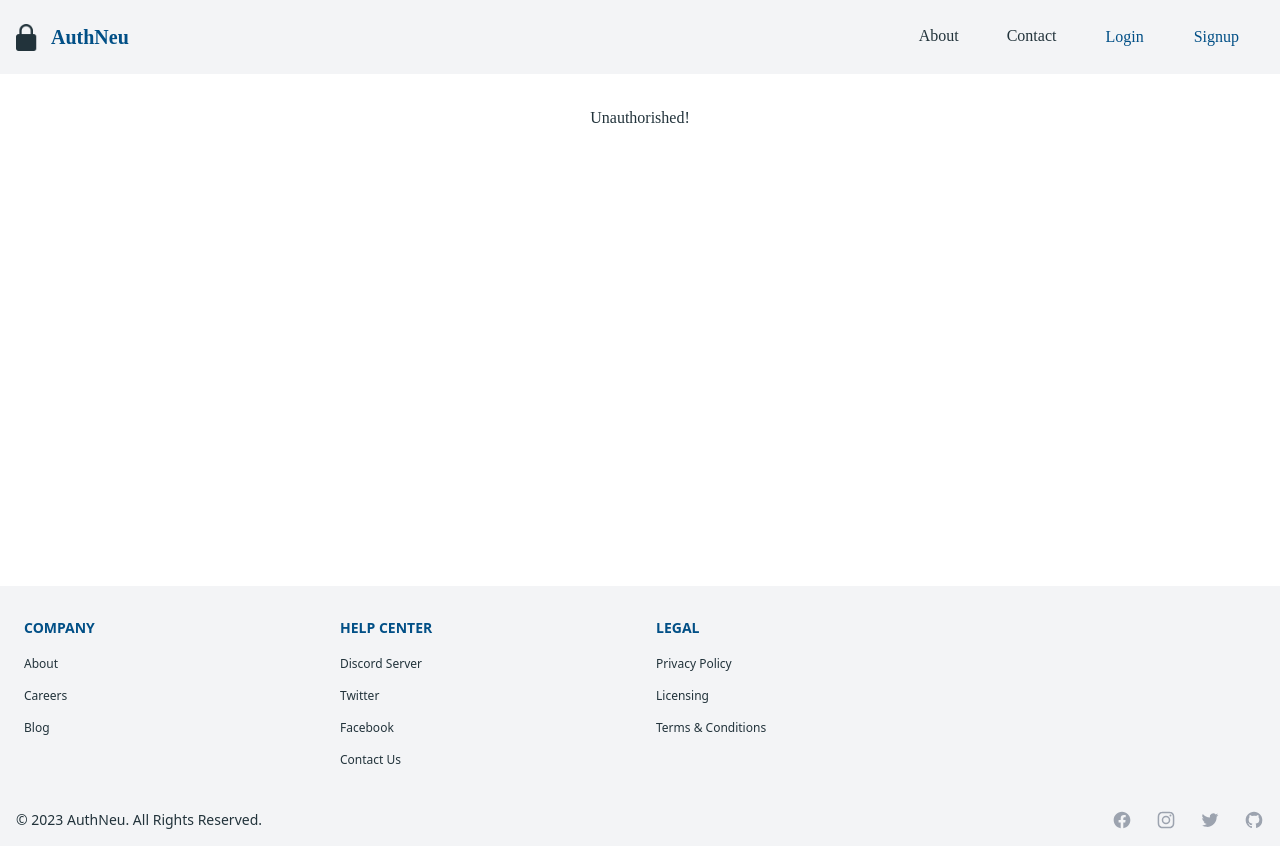
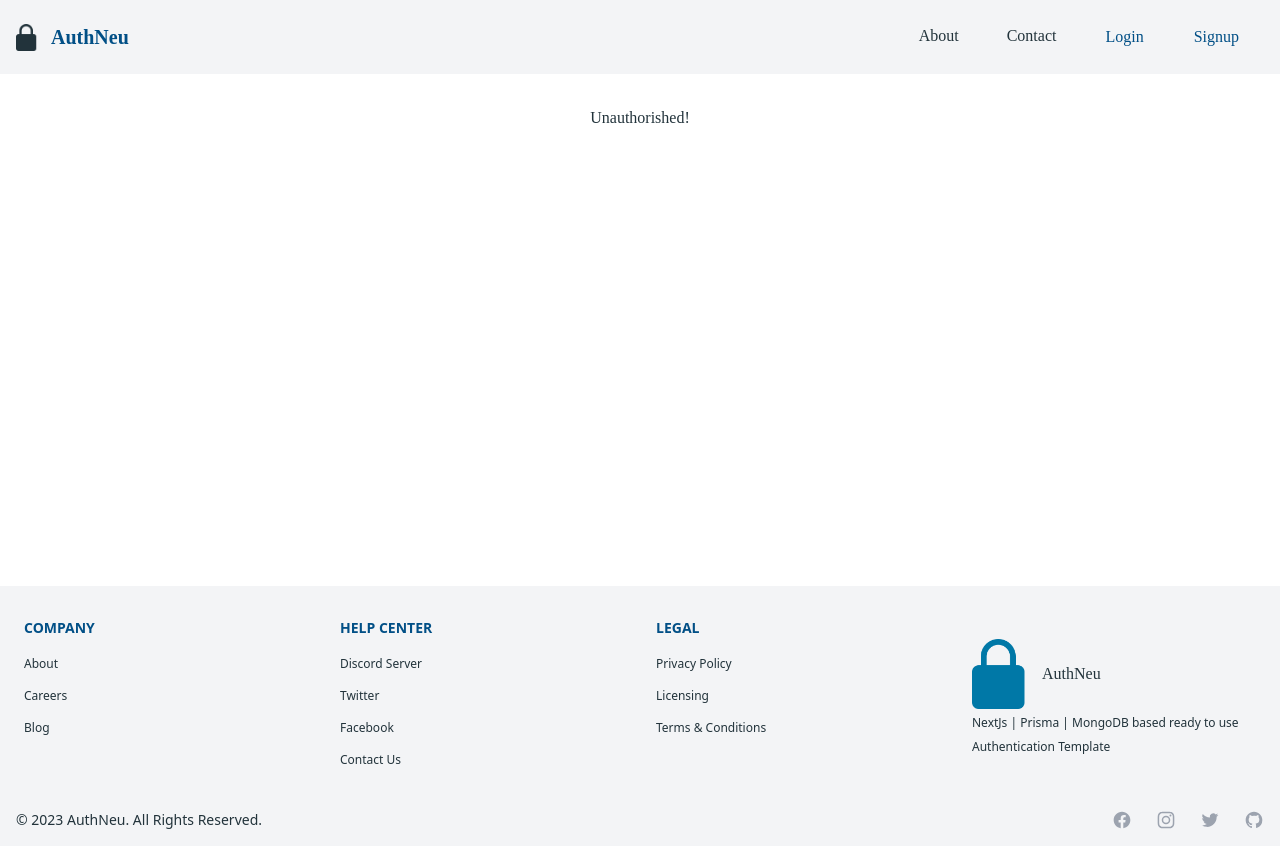
Before and after one commit to innovatorved/authneu, a Next.js app: page / in a window 1280 px wide. Built offline with nearby package versions, Linux system fonts and the light colour scheme; a web font is replaced by a local one.

Commit message:
logo added in footer

```diff
--- a/components/Footer.tsx
+++ b/components/Footer.tsx
@@ -2,9 +2,12 @@ import React from "react";
 import Link from "next/link";
 
 import { SOCIAL_URL, WEBSITE_LINK, APP_INFO } from "../environments/index";
+import Image from "next/image";
+
+import LockPrimaryImg from "../assets/images/lock-primary-100.png";
 
 export default function Footer() {
-  const { TITLE } = APP_INFO;
+  const { TITLE, DESCRIPTION } = APP_INFO;
   const { GITHUB_URL, INSTA_URL, FB_URL, TWITTER_URL, DISCORD_SERVER } =
     SOCIAL_URL;
   return (
@@ -101,6 +104,25 @@ export default function Footer() {
             </li>
           </ul>
         </div>
+        <div className="flex md:justify-center items-center ">
+          <div>
+            <div className="sm:flex sm:items-center">
+              <div className="max-w-[40px] sm:max-w-[70px]">
+                <Image
+                  src={LockPrimaryImg}
+                  className="cursor-pointer"
+                  width={70}
+                  height={70}
+                  alt="lock image"
+                />
+              </div>
+              <div className="font-primary text-secondary-300 hover:underline">
+                {TITLE}
+              </div>
+            </div>
+            <span className="text-xs text-secondary-300">{DESCRIPTION}</span>
+          </div>
+        </div>
       </div>
       <div className="px-4 pb-4 bg-gray-100 md:flex md:items-center md:justify-between">
         <span className="text-sm text-secondary-300 sm:text-center">
```
Also changed, not shown: styles/notify.css (+6 -6 lines), styles/index.css (line endings or trailing spaces).
